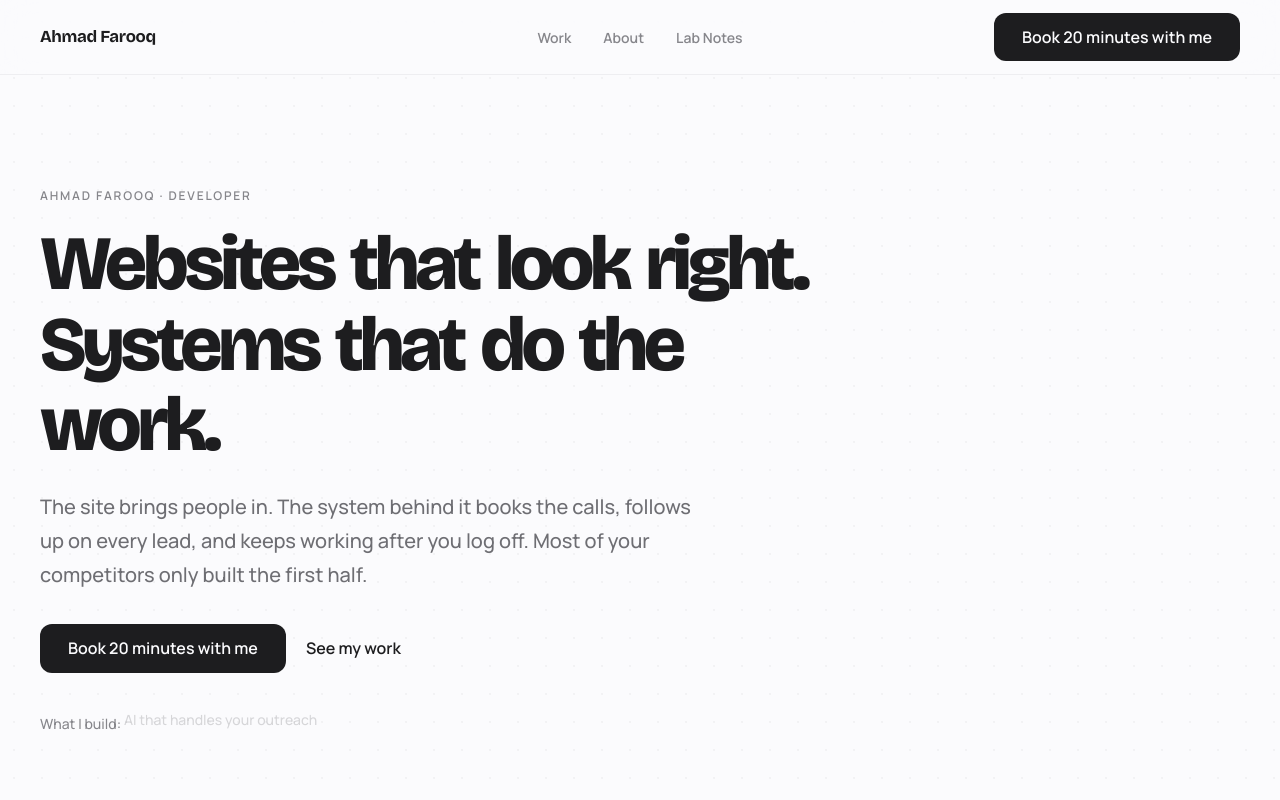
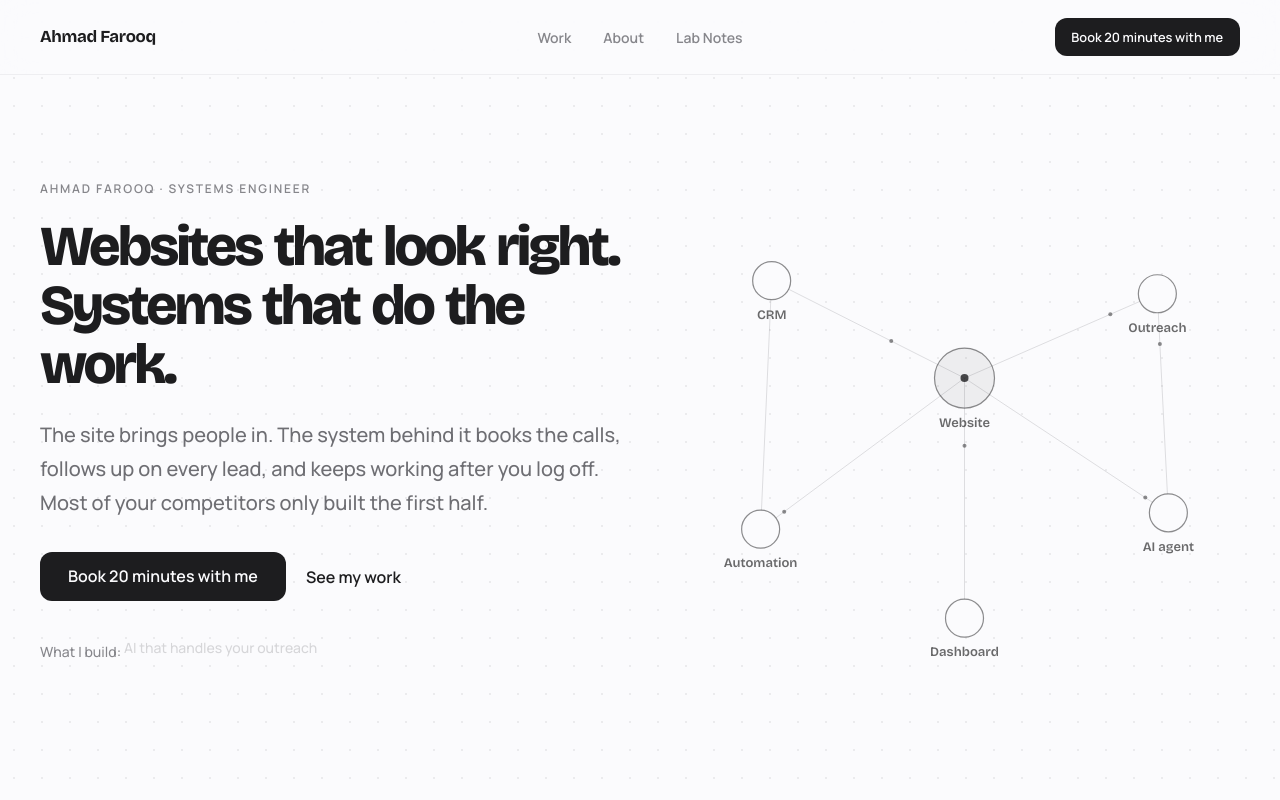
Before and after one commit to byahmadfarooq/ahmadportfolio, an Astro site: page / in a window 1280 px wide. Shown: the top 800 px of the page. Built offline with nearby package versions, Linux system fonts and the light colour scheme; Astro itself is replaced by a stand-in of ours.

Commit message:
Update Site source

```diff
--- a/src/components/Footer.astro
+++ b/src/components/Footer.astro
@@ -15,7 +15,7 @@
       <div><h2>Contact</h2><a href="/contact">Book 20 minutes with me</a><a href="mailto:ahmad@zotirlabs.com">ahmad@zotirlabs.com</a></div>
     </div>
     <div class="legal"><a href="/privacy">Privacy</a><span>·</span><a href="/terms">Terms</a></div>
-    <div class="bottom"><span>© 2026 Ahmad Farooq</span><span>Built by hand in Lahore</span></div>
+    <div class="bottom"><span>© 2026 Ahmad Farooq</span><span>Lahore, Pakistan</span></div>
   </div>
 </footer>
 
--- a/src/components/MobileMenu.astro
+++ b/src/components/MobileMenu.astro
@@ -53,6 +53,6 @@
   .close-menu { display: grid; place-items: center; margin-left: auto; width: 44px; height: 44px; border: 1px solid #e8e8ed; border-radius: 999px; background: transparent; color: #1d1d1f; cursor: pointer; }
   nav { display: grid; gap: .4rem; margin-top: clamp(4rem, 12vh, 7rem); }
   nav a { padding: .7rem 0; color: #1d1d1f; font-family: 'Bricolage Grotesque', sans-serif; font-size: clamp(2rem, 9vw, 3.5rem); font-weight: 700; letter-spacing: -.05em; text-decoration: none; }
-  nav a.call-link { margin-top: 1rem; padding: 1rem 1.25rem; border-radius: 12px; background: #1d1d1f; color: #fbfbfd; font-family: 'Manrope', sans-serif; font-size: 1rem; text-align: center; letter-spacing: 0; }
+  nav a.call-link { margin-top: 1rem; padding: 1rem 1.25rem; border-radius: 12px; background: #1d1d1f; color: #fbfbfd; font-family: 'Bricolage Grotesque', sans-serif; font-size: 1rem; text-align: center; letter-spacing: 0; }
   @keyframes slide-in { to { transform: translateX(0); } }
 </style>
--- a/src/components/Nav.astro
+++ b/src/components/Nav.astro
@@ -28,7 +28,7 @@ import MobileMenu from './MobileMenu.astro';
   .desktop-links a::after { content: ''; position: absolute; left: 0; right: 0; bottom: 7px; height: 1px; background: #1d1d1f; transform: scaleX(0); transform-origin: left; transition: transform .2s ease; }
   .desktop-links a:hover::after, .desktop-links a:focus-visible::after { transform: scaleX(1); }
   .desktop-links a:hover { color: #1d1d1f; }
-  .nav-cta { justify-self: end; white-space: nowrap; }
+  .nav-cta { justify-self: end; white-space: nowrap; padding: .5rem 1.05rem; min-height: 38px; font-size: .8rem; }
   .menu-button { display: none; justify-self: end; place-items: center; width: 44px; height: 44px; border: 1px solid #e8e8ed; border-radius: 999px; background: transparent; color: #1d1d1f; cursor: pointer; }
   @media (max-width: 767px) { .nav-inner { grid-template-columns: 1fr auto; } .desktop-links, .nav-cta { display: none; } .menu-button { display: grid; } }
 </style>
--- a/src/components/ProjectCard.astro
+++ b/src/components/ProjectCard.astro
@@ -8,7 +8,6 @@ const { slug, tag, name, description, large = false } = Astro.props;
   <article class:list={['project-inner', { large }]}>
     <div class="project-top">
       <p>{tag}</p>
-      <span aria-hidden="true"></span>
     </div>
     <div>
       <h3>{name}</h3>
@@ -25,7 +24,6 @@ const { slug, tag, name, description, large = false } = Astro.props;
   :global(.project-card:hover) .project-inner { border-color: transparent; }
   .project-top { display: flex; align-items: center; justify-content: space-between; }
   .project-top p { margin: 0; color: #86868b; font-size: .75rem; font-weight: 600; letter-spacing: .12em; text-transform: uppercase; }
-  .project-top span { width: 2.5rem; height: 2.5rem; border: 1px solid #e8e8ed; border-radius: 999px; }
   h3 { margin: 0 0 .75rem; font-family: 'Bricolage Grotesque', sans-serif; font-size: clamp(1.65rem, 3vw, 2.25rem); letter-spacing: -.04em; }
   .description { margin: 0; max-width: 34rem; color: #6e6e73; line-height: 1.65; }
 </style>
--- /dev/null
+++ b/src/components/SystemGraph.astro
@@ -0,0 +1,57 @@
+<div class="system-graph" data-system-graph>
+  <canvas data-sg-canvas></canvas>
+</div>
+
+<style>
+  .system-graph { position: relative; width: 100%; height: clamp(360px, 42vw, 500px); }
+  .system-graph canvas { width: 100%; height: 100%; display: block; }
+  @media (max-width: 900px) { .system-graph { height: 320px; } }
+</style>
+
+<script>
+  (function () {
+    const wrap = document.querySelector('[data-system-graph]');
+    if (!wrap) return;
+    const canvas = wrap.querySelector('[data-sg-canvas]');
+    const ctx = canvas.getContext('2d');
+    const reduced = matchMedia('(prefers-reduced-motion: reduce)').matches;
+    const INK = '29,29,31';
+    const nodes = [
+      { id: 'web', label: 'Website', x: 0.5, y: 0.42, r: 30, hub: true },
+      { id: 'crm', label: 'CRM', x: 0.15, y: 0.22, r: 19 },
+      { id: 'out', label: 'Outreach', x: 0.85, y: 0.24, r: 19 },
+      { id: 'ai', label: 'AI agent', x: 0.87, y: 0.68, r: 19 },
+      { id: 'auto', label: 'Automation', x: 0.13, y: 0.72, r: 19 },
+      { id: 'dash', label: 'Dashboard', x: 0.5, y: 0.9, r: 19 },
+    ];
+    const edges = [['web','crm'],['web','out'],['web','ai'],['web','auto'],['web','dash'],['crm','auto'],['out','ai']];
+    const byId = {}; nodes.forEach(function (n, i) { byId[n.id] = n; n.ph = i * 1.3; });
+    const particles = edges.map(function (e, i) { return { e: i, p: Math.random(), s: 0.0022 + Math.random() * 0.0026 }; });
+    let W = 0, H = 0, dpr = 1, mx = -1, my = -1, px = 0, py = 0, hovered = null;
+    const t0 = performance.now();
+    function resize() { dpr = Math.min(window.devicePixelRatio || 1, 2); W = wrap.clientWidth; H = wrap.clientHeight; canvas.width = W * dpr; canvas.height = H * dpr; ctx.setTransform(dpr, 0, 0, dpr, 0, 0); if (reduced) requestAnimationFrame(draw); }
+    new ResizeObserver(resize).observe(wrap); resize();
+    wrap.addEventListener('pointermove', function (e) { const r = canvas.getBoundingClientRect(); mx = e.clientX - r.left; my = e.clientY - r.top; });
+    wrap.addEventListener('pointerleave', function () { mx = -1; my = -1; });
+    function draw(now) {
+      const t = (now - t0) / 1000;
+      const tx = mx < 0 ? 0 : (mx / W - 0.5) * 16, ty = my < 0 ? 0 : (my / H - 0.5) * 16;
+      px += (tx - px) * 0.06; py += (ty - py) * 0.06;
+      ctx.clearRect(0, 0, W, H);
+      nodes.forEach(function (n) { const bob = reduced ? 0 : Math.sin(t * 0.8 + n.ph) * 3; n.sx = n.x * W + px * (n.hub ? 0.5 : 1); n.sy = n.y * H + py * (n.hub ? 0.5 : 1) + bob; });
+      hovered = null; if (mx >= 0) { let best = 1e9; nodes.forEach(function (n) { const d = Math.hypot(n.sx - mx, n.sy - my); if (d < n.r + 14 && d < best) { best = d; hovered = n.id; } }); }
+      edges.forEach(function (e) { const a = byId[e[0]], b = byId[e[1]]; const hot = hovered && (e[0] === hovered || e[1] === hovered); ctx.strokeStyle = 'rgba(' + INK + ',' + (hot ? 0.38 : 0.13) + ')'; ctx.lineWidth = hot ? 1.6 : 1; ctx.beginPath(); ctx.moveTo(a.sx, a.sy); ctx.lineTo(b.sx, b.sy); ctx.stroke(); });
+      if (!reduced) particles.forEach(function (pt) { pt.p += pt.s; if (pt.p > 1) pt.p = 0; const e = edges[pt.e], a = byId[e[0]], b = byId[e[1]]; const hot = hovered && (e[0] === hovered || e[1] === hovered); const x = a.sx + (b.sx - a.sx) * pt.p, y = a.sy + (b.sy - a.sy) * pt.p; ctx.fillStyle = 'rgba(' + INK + ',' + (hot ? 0.85 : 0.5) + ')'; ctx.beginPath(); ctx.arc(x, y, 2, 0, 6.2832); ctx.fill(); });
+      nodes.forEach(function (n) { const isH = hovered === n.id; const r = n.r * (isH ? 1.12 : 1);
+        if (isH) { ctx.fillStyle = 'rgba(' + INK + ',0.06)'; ctx.beginPath(); ctx.arc(n.sx, n.sy, r + 14, 0, 6.2832); ctx.fill(); }
+        ctx.fillStyle = n.hub ? 'rgba(' + INK + ',0.06)' : 'rgba(251,251,253,1)'; ctx.beginPath(); ctx.arc(n.sx, n.sy, r, 0, 6.2832); ctx.fill();
+        ctx.strokeStyle = 'rgba(' + INK + ',' + (isH ? 0.85 : 0.5) + ')'; ctx.lineWidth = isH ? 1.6 : 1.2; ctx.beginPath(); ctx.arc(n.sx, n.sy, r, 0, 6.2832); ctx.stroke();
+        if (n.hub) { ctx.fillStyle = 'rgba(' + INK + ',0.8)'; ctx.beginPath(); ctx.arc(n.sx, n.sy, 4, 0, 6.2832); ctx.fill(); }
+        ctx.fillStyle = 'rgba(' + INK + ',' + (isH ? 0.95 : 0.66) + ')'; ctx.font = (isH ? 700 : 600) + " 13px 'Bricolage Grotesque', system-ui, sans-serif"; ctx.textAlign = 'center'; ctx.textBaseline = 'top'; ctx.fillText(n.label, n.sx, n.sy + r + 9);
+      });
+      if (!reduced) requestAnimationFrame(draw);
+    }
+    requestAnimationFrame(draw);
+    if (document.fonts && document.fonts.ready) document.fonts.ready.then(function () { if (reduced) requestAnimationFrame(draw); });
+  })();
+</script>
--- a/src/layouts/BaseLayout.astro
+++ b/src/layouts/BaseLayout.astro
@@ -4,11 +4,11 @@ import Footer from '../components/Footer.astro';
 import '../styles/global.css';
 
 interface Props { title?: string; description?: string; image?: string; home?: boolean; }
-const { title = 'Ahmad Farooq | Developer', description = 'Developer in Lahore building websites, internal tools, and AI workflows.', image = '/og/default.svg', home = false } = Astro.props;
+const { title = 'Ahmad Farooq | Systems Engineer', description = 'Systems engineer in Lahore building websites, internal tools, and the systems that run them.', image = '/og/default.svg', home = false } = Astro.props;
 const canonical = new URL(Astro.url.pathname, Astro.site ?? 'https://ahmadfarooq.vercel.app');
 const imageUrl = new URL(image, canonical);
 const schema = home ? {
-  '@context': 'https://schema.org', '@type': 'Person', name: 'Ahmad Farooq', url: 'https://ahmadfarooq.vercel.app', jobTitle: 'Developer',
+  '@context': 'https://schema.org', '@type': 'Person', name: 'Ahmad Farooq', url: 'https://ahmadfarooq.vercel.app', jobTitle: 'Systems Engineer',
   worksFor: { '@type': 'Organization', name: 'Zotir Labs' },
   sameAs: ['https://www.linkedin.com/in/byahmadd/', 'https://github.com/byahmadfarooq', 'https://x.com/_byahmad', 'https://www.instagram.com/ahmaddfaroooq/']
 } : null;
@@ -20,6 +20,8 @@ const schema = home ? {
     <meta charset="UTF-8" />
     <meta name="viewport" content="width=device-width" />
     <meta name="generator" content={Astro.generator} />
+    <link rel="icon" type="image/png" href="/favicon.png" />
+    <link rel="apple-touch-icon" href="/apple-touch-icon.png" />
     <title>{title}</title>
     <meta name="description" content={description} />
     <link rel="canonical" href={canonical} />
@@ -33,11 +35,30 @@ const schema = home ? {
     <meta name="twitter:image" content={imageUrl} />
     <link rel="preconnect" href="https://fonts.googleapis.com" />
     <link rel="preconnect" href="https://fonts.gstatic.com" crossorigin />
-    <link rel="preload" as="style" href="https://fonts.googleapis.com/css2?family=Bricolage+Grotesque:wght@700;800&family=Manrope:wght@500;600&display=swap" />
-    <link rel="stylesheet" href="https://fonts.googleapis.com/css2?family=Bricolage+Grotesque:wght@700;800&family=Manrope:wght@500;600&display=swap" />
+    <link rel="preload" as="style" href="https://fonts.googleapis.com/css2?family=Bricolage+Grotesque:wght@300;400;500;600;700;800&family=Manrope:wght@400;500;600&display=swap" />
+    <link rel="stylesheet" href="https://fonts.googleapis.com/css2?family=Bricolage+Grotesque:wght@300;400;500;600;700;800&family=Manrope:wght@400;500;600&display=swap" />
     {schema && <script type="application/ld+json" set:html={JSON.stringify(schema)} />}
   </head>
   <body>
+    <div class="preloader" data-preloader>
+      <div class="pl-inner">
+        <div class="pl-name"><span class="pl-word">Ahmad</span><span class="pl-word">Farooq</span></div>
+        <div class="pl-count"><span data-pl-count>0</span>%</div>
+      </div>
+    </div>
+    <script is:inline>
+      (function(){
+        var pl=document.querySelector('[data-preloader]'); if(!pl) return;
+        var reduced=matchMedia('(prefers-reduced-motion: reduce)').matches;
+        var seen=false; try{ seen=sessionStorage.getItem('af-seen')==='1'; }catch(e){}
+        function finish(){ pl.classList.add('done'); try{sessionStorage.setItem('af-seen','1');}catch(e){} setTimeout(function(){ pl.style.display='none'; },700); }
+        if(reduced||seen){ pl.style.display='none'; return; }
+        requestAnimationFrame(function(){ pl.classList.add('in'); });
+        var cnt=pl.querySelector('[data-pl-count]'), start=performance.now(), dur=1300;
+        function tick(now){ var k=Math.min((now-start)/dur,1); if(cnt) cnt.textContent=Math.round(k*100); if(k<1) requestAnimationFrame(tick); else finish(); }
+        requestAnimationFrame(tick);
+      })();
+    </script>
     <div class="dot-grid" aria-hidden="true"></div>
     <a class="skip-link" href="#content">Skip to content</a>
     <Nav />
--- a/src/pages/about.astro
+++ b/src/pages/about.astro
@@ -13,9 +13,10 @@ const groups = [
 
 <BaseLayout title="About | Ahmad Farooq" description="About Ahmad Farooq, a developer and builder based in Lahore.">
   <article class="site-shell section-pad about">
+    <img class="portrait" src="/ahmad.png" alt="Ahmad Farooq" width="150" height="150" />
     <p class="eyebrow">About</p>
     <h1 class="display">Ahmad Farooq</h1>
-    <p class="lead">Developer. I build websites and the systems behind them.</p>
+    <p class="lead">Systems engineer. I build websites and the systems behind them.</p>
     <div class="story body-copy" data-reveal>
       <p>I'm Ahmad, 20, based in Lahore. I build websites and the machinery that makes them work: CRMs, dashboards, automations, AI agents. Most people pick a side, frontend or backend, design or systems. I don't. The website and the engine behind it are one job to me.</p>
       <p>I'm self-taught. I learned by building things that had to actually run, not by collecting certificates. Kai, a ten-agent assistant that handles outreach, habits, and a live inbox, built in three days on Python and SQLite. A hand-tracking 3D viewer that runs in the browser. A scanner that reads a landing page and tells you what's costing you customers. A donation platform for a nonprofit. The through-line is range: I'll design the brand, write the code, wire the automation, and ship the whole thing.</p>
@@ -35,6 +36,7 @@ const groups = [
 
 <style>
   .about { max-width: 1000px; }
+  .portrait { width: 150px; height: 150px; border-radius: 20px; object-fit: cover; display: block; margin-bottom: 1.75rem; }
   h1 { margin: .8rem 0 1rem; font-size: clamp(4rem, 11vw, 8.5rem); }
   .lead { max-width: 44rem; margin: 0 0 3rem; color: #6e6e73; font-size: 1.25rem; line-height: 1.5; }
   .story { max-width: 44rem; font-size: 1.05rem; }
--- a/src/pages/index.astro
+++ b/src/pages/index.astro
@@ -5,13 +5,14 @@ import SoftFocusHeading from '../components/SoftFocusHeading.astro';
 import RotatingText from '../components/RotatingText.astro';
 import ProjectCard from '../components/ProjectCard.astro';
 import ServiceRow from '../components/ServiceRow.astro';
+import SystemGraph from '../components/SystemGraph.astro';
 import { projects } from '../data/projects';
 ---
 
-<BaseLayout home title="Ahmad Farooq | Developer" description="Developer in Lahore building websites, internal tools, and AI workflows.">
+<BaseLayout home title="Ahmad Farooq | Systems Engineer" description="Systems engineer in Lahore building websites, internal tools, and the systems that run them.">
   <section class="hero site-shell">
     <div class="hero-copy">
-      <p class="eyebrow">Ahmad Farooq · Developer</p>
+      <p class="eyebrow">Ahmad Farooq · Systems Engineer</p>
       <SoftFocusHeading text="Websites that look right. Systems that do the work." class="display hero-title" />
       <p class="hero-sub">The site brings people in. The system behind it books the calls, follows up on every lead, and keeps working after you log off. Most of your competitors only built the first half.</p>
       <div class="hero-action">
@@ -20,6 +21,7 @@ import { projects } from '../data/projects';
       </div>
       <div class="rotating-strip"><RotatingText /></div>
     </div>
+    <div class="hero-graph"><SystemGraph /></div>
   </section>
 
   <section class="section-pad site-shell" data-reveal>
@@ -46,9 +48,10 @@ import { projects } from '../data/projects';
 </BaseLayout>
 
 <style>
-  .hero { min-height: 85svh; display: flex; align-items: center; padding-block: 7rem; }
-  .hero-copy { max-width: 52rem; }
-  :global(.hero-title) { margin: 1.2rem 0 0; font-weight: 800; line-height: 1.05; font-size: clamp(3rem, 6vw, 5rem); }
+  .hero { min-height: 85svh; display: grid; grid-template-columns: 1.05fr .95fr; align-items: center; gap: 2.5rem; padding-block: 6rem; }
+  .hero-copy { max-width: 40rem; }
+  .hero-graph { width: 100%; }
+  :global(.hero-title) { margin: 1.2rem 0 0; font-weight: 800; line-height: 1.05; font-size: clamp(2.4rem, 4.4vw, 4rem); }
   .hero-sub { max-width: 42rem; margin: 1.5rem 0 0; color: #6e6e73; font-size: clamp(1.125rem, 1.8vw, 1.25rem); line-height: 1.7; }
   .hero-action { display: flex; flex-wrap: wrap; align-items: center; gap: 1.25rem; margin-top: 2rem; }
   .rotating-strip { margin-top: 2.5rem; }
@@ -57,5 +60,6 @@ import { projects } from '../data/projects';
   .services-head { margin-bottom: 2rem; }
   .services-head h2 { max-width: 48rem; margin: .9rem 0 0; font-size: clamp(2.5rem, 6vw, 5rem); }
   .about-teaser p { max-width: 48rem; margin: 0 0 1.5rem; color: #6e6e73; font-size: clamp(1.6rem, 3.5vw, 3rem); line-height: 1.35; letter-spacing: -.035em; }
+  @media (max-width: 900px) { .hero { grid-template-columns: 1fr; gap: 1.5rem; } .hero-graph { order: 2; } }
   @media (max-width: 800px) { .project-grid { grid-template-columns: 1fr; } }
 </style>
--- a/src/styles/global.css
+++ b/src/styles/global.css
@@ -30,7 +30,7 @@
 .text-link { position: relative; display: inline-block; min-height: 44px; align-content: center; color: #1d1d1f; font-weight: 600; text-decoration: none; }
 .text-link::after { content: ''; position: absolute; bottom: 7px; left: 0; right: 0; height: 1px; background: currentColor; transform: scaleX(0); transform-origin: left; transition: transform .2s ease; }
 .text-link:hover::after, .text-link:focus-visible::after { transform: scaleX(1); }
-.dot-grid { position: fixed; inset: -20vh 0; z-index: 0; pointer-events: none; background-image: radial-gradient(circle, rgba(29,29,31,0.04) 1px, transparent 1px); background-size: 28px 28px; will-change: transform; }
+.dot-grid { position: fixed; inset: -20vh 0; z-index: 0; pointer-events: none; background-image: radial-gradient(circle, rgba(29,29,31,0.07) 1px, transparent 1px); background-size: 28px 28px; will-change: transform; }
 body > main, body > footer { position: relative; z-index: 1; }
 .skip-link { position: fixed; top: .75rem; left: .75rem; z-index: 100; transform: translateY(-160%); background: #1d1d1f; color: #fbfbfd; padding: .75rem 1rem; border-radius: 12px; }
 .skip-link:focus { transform: translateY(0); }
@@ -44,3 +44,14 @@ body > main, body > footer { position: relative; z-index: 1; }
     transition-duration: 0.01ms !important;
   }
 }
+
+
+.preloader { position: fixed; inset: 0; z-index: 200; display: grid; place-items: center; background: #fbfbfd; transition: opacity .7s ease; }
+.preloader.done { opacity: 0; pointer-events: none; }
+.pl-inner { text-align: center; }
+.pl-name { display: flex; justify-content: center; gap: .3em; font-family: 'Bricolage Grotesque', system-ui, sans-serif; font-weight: 800; letter-spacing: -.04em; font-size: clamp(2rem, 6vw, 3.5rem); color: #1d1d1f; }
+.pl-word { opacity: 0; filter: blur(10px); transform: translateY(12px); transition: opacity .6s ease, filter .6s ease, transform .6s ease; }
+.preloader.in .pl-word { opacity: 1; filter: blur(0); transform: none; }
+.preloader.in .pl-word:nth-child(2) { transition-delay: .12s; }
+.pl-count { margin-top: 1.1rem; font-family: 'Manrope', system-ui, sans-serif; font-weight: 500; font-size: .9rem; letter-spacing: .12em; color: #86868b; }
+@media (prefers-reduced-motion: reduce) { .preloader { display: none !important; } }
```
Also changed, not shown: public/ahmad.png (added), public/apple-touch-icon.png (added), public/favicon.png (added), public/favicon.svg (added).
